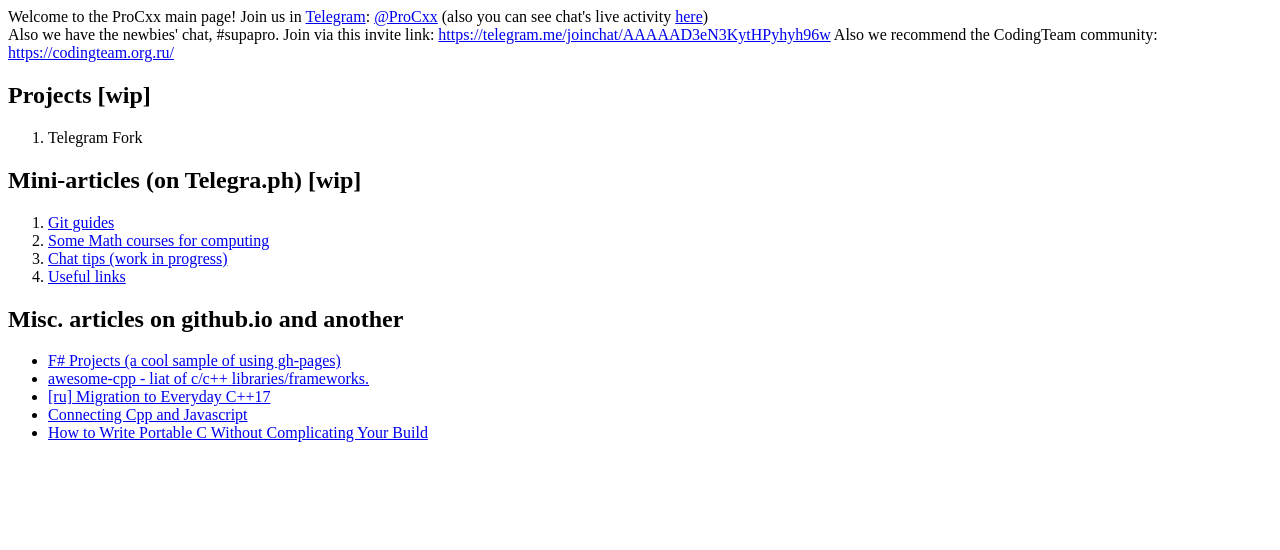
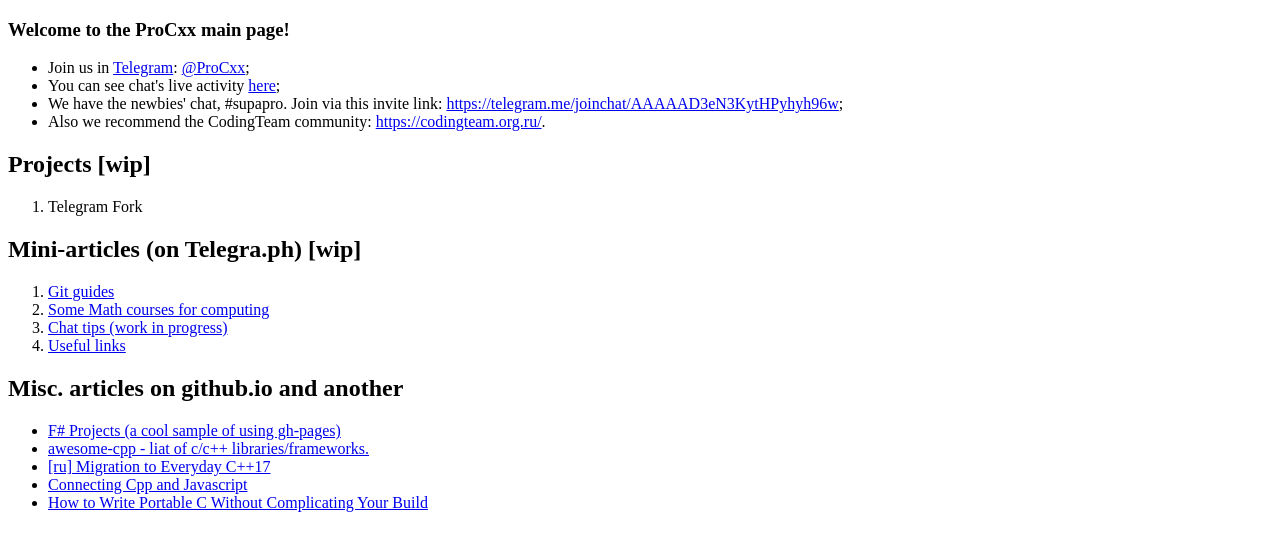
Before and after one commit to procxx/procxx.github.io, a plain HTML site: page index.html in a window 1280 px wide. Drawn offline with Linux system fonts and the light colour scheme.

Commit message:
Clean markup (#4)
Update index.html

* Modify markup according to the unn4m3d fork.
* remove empty style.

```diff
--- a/index.html
+++ b/index.html
@@ -1,22 +1,32 @@
 <!DOCTYPE html>
 <html>
   <head>
-<meta charset="utf-8">
+    <meta charset="utf-8" />
     <title>procxx.github.io&nbsp;&mdash; Main Page</title>
-  <style type="text/css">
-    a[href^="https://telegram"] {
-
-    }
-  </style>
   </head>
  <body>
-  Welcome to the ProCxx main page! Join us in <a href="https://telegram.org/dl">Telegram</a>:
-   <a href="https://telegram.me/ProCxx">@ProCxx</a> (also you can see chat's live activity
-   <a href="http://embedbot.com/iframe/-1001031904034">here</a>)
-   <br>
-   Also we have the newbies' chat, #supapro. Join via this invite link:
-   <a href="https://telegram.me/joinchat/AAAAAD3eN3KytHPyhyh96w">https://telegram.me/joinchat/AAAAAD3eN3KytHPyhyh96w</a>
-   Also we recommend the CodingTeam community: <a href="https://codingteam.org.ru/">https://codingteam.org.ru/</a>
+   <div id="main">
+     <header>
+       <h3>Welcome to the <span class="hashtag">ProCxx</span> main page!</h3>
+     </header>
+
+     <ul>
+       <li>
+         Join us in <a href="https://telegram.org/dl">Telegram</a>:
+         <a href="https://telegram.me/ProCxx">@ProCxx</a>;
+       </li>
+       <li>
+         You can see chat's live activity
+         <a href="http://embedbot.com/iframe/-1001031904034">here</a>;
+       </li>
+       <li>
+         We have the newbies' chat, <span class="hashtag">#supapro</span>. Join via this invite link:
+         <a href="https://telegram.me/joinchat/AAAAAD3eN3KytHPyhyh96w">https://telegram.me/joinchat/AAAAAD3eN3KytHPyhyh96w</a>;
+       </li>
+       <li>
+         Also we recommend the <span class="hashtag">CodingTeam</span> community: <a href="https://codingteam.org.ru/">https://codingteam.org.ru/</a>.
+       </li>
+     </ul>
      <h2>Projects [wip]</h2>
      <ol><li>Telegram Fork</li></ol>
      <h2>Mini-articles (on Telegra.ph) [wip]</h2>
@@ -34,5 +44,6 @@
         <li><a href="http://kripken.github.io/emscripten-site/docs/porting/connecting_cpp_and_javascript/Interacting-with-code.html#calling-javascript-from-c-c">Connecting Cpp and Javascript</a></li>
         <li><a href="http://nullprogram.com/blog/2017/03/30/">How to Write Portable C Without Complicating Your Build</a></li>
      </ul>
+   </div>
  </body>
 </html>
```
Lines whose indentation alone changed are shown as unchanged.
